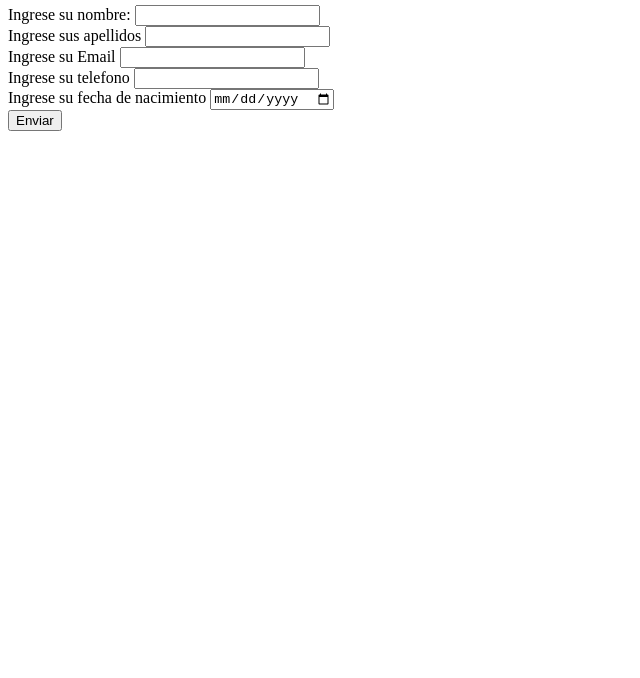
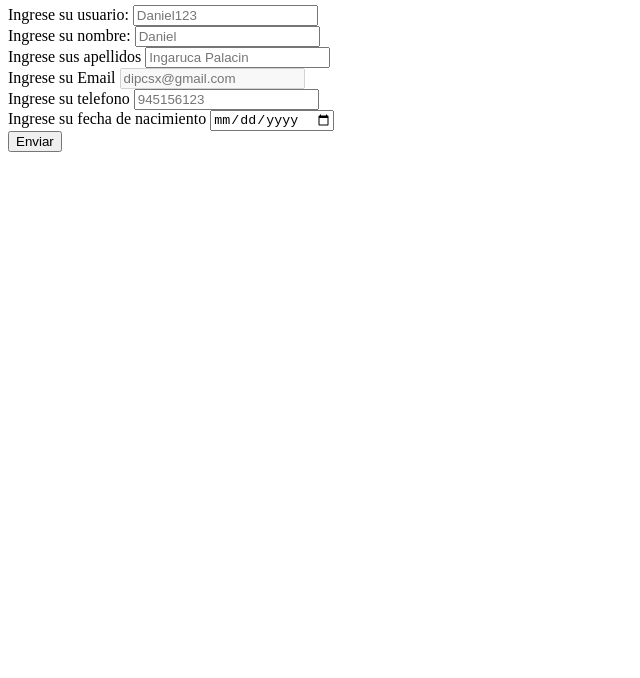
Before and after one commit to dipcsx/ejercicio1FrontEnd, a plain HTML site: page index.html in a window 1280 px wide. Shown: the part 122-800 px from the top of the page, without its empty margins (0-640 px from the left). Drawn offline with Linux system fonts and the light colour scheme.

Commit message:
[ADD] Se agrego atrubutos de validacion y plaholders

```diff
--- a/index.html
+++ b/index.html
@@ -12,24 +12,28 @@
     <h2>Nombres: Daniel Ingaruca Palacin</h2>
     <form action="#">
         <div>
+            <label for="username" >Ingrese su usuario:</label>
+            <input placeholder="Daniel123" minlength="3" maxlength="5" id="username" type="text" required>
+        </div>
+        <div>
             <label for="nombres" >Ingrese su nombre:</label>
-            <input id="nombres" type="text">
+            <input placeholder="Daniel" id="nombres" type="text" required>
         </div>
         <div>
             <label for="apellidos">Ingrese sus apellidos</label>
-            <input id="apellidos" type="text">
+            <input placeholder="Ingaruca Palacin" id="apellidos" type="text" required>
         </div>
         <div>
             <label for="email">Ingrese su Email</label>
-            <input id="email" type="email">
+            <input placeholder="dipcsx@gmail.com" disabled id="email" type="email">
         </div>
         <div>
             <label for="telefono">Ingrese su telefono</label>
-            <input id="telefono" type="number">
+            <input placeholder="945156123" id="telefono" type="number">
         </div>
         <div>
             <label for="fechanac">Ingrese su fecha de nacimiento</label>
-            <input id="fechanac" type="date">
+            <input id="fechanac" type="date" required>
         </div>
         <div>
             <button type="submit">Enviar</button>
```
